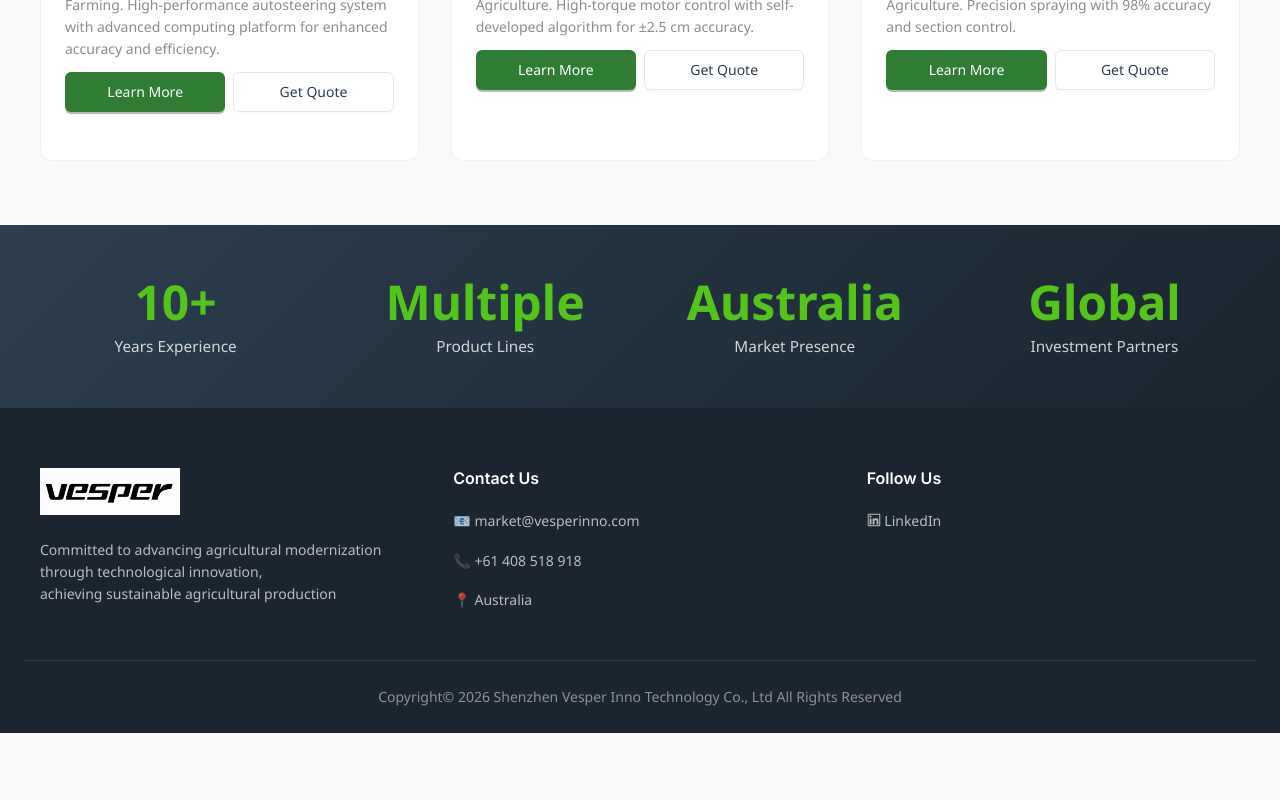
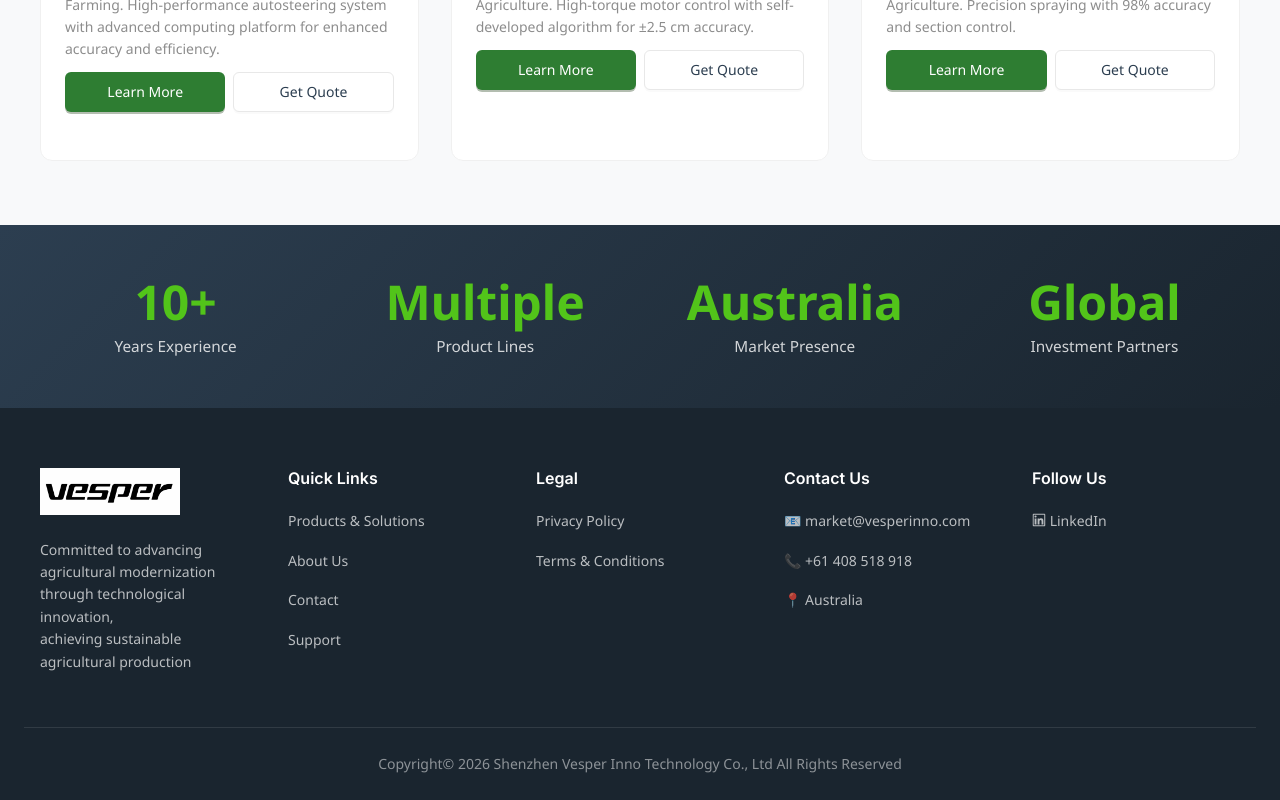
Before and after one commit to Randyren2024/vesper_vue, a Vue app: page / in a window 1280 px wide. Shown: the part 2400-3200 px from the top of the page. Before the commit the page ends 3133 px from the top, so only its background shows below. Built offline with nearby package versions, Linux system fonts and the light colour scheme.

Commit message:
Fix desktop footer: restore Quick Links and Legal sections

```diff
--- a/src/components/Footer.vue
+++ b/src/components/Footer.vue
@@ -14,6 +14,19 @@
           Committed to advancing agricultural modernization through technological innovation,<br>
           achieving sustainable agricultural production
         </p>
+      </div>
+
+      <div class="footer-section">
+        <h3 class="footer-title">Quick Links</h3>
+        <a @click="$router.push('/products-solutions')" class="footer-link">Products & Solutions</a>
+        <a @click="$router.push('/about_us')" class="footer-link">About Us</a>
+        <a @click="$router.push('/contact')" class="footer-link">Contact</a>
+        <a @click="$router.push('/support')" class="footer-link">Support</a>
+      </div>
+      <div class="footer-section">
+        <h3 class="footer-title">Legal</h3>
+        <a href="/privacy-policy" class="footer-link">Privacy Policy</a>
+        <a href="/terms-conditions" class="footer-link">Terms & Conditions</a>
       </div>
 
       <div class="footer-mobile-accordion">
--- a/src/views/ContactView.vue
+++ b/src/views/ContactView.vue
@@ -473,16 +473,16 @@ const dealerLocations: DealerLocation[] = [
 
 .contact-cards {
   display: grid;
-  grid-template-columns: repeat(auto-fit, minmax(250px, 1fr));
-  gap: 30px;
-  max-width: 1000px;
+  grid-template-columns: repeat(4, 1fr);
+  gap: 24px;
+  max-width: 1100px;
   margin: 0 auto;
 }
 
 .contact-card {
   background: white;
   border-radius: 12px;
-  padding: 30px;
+  padding: 24px 16px;
   text-align: center;
   box-shadow: 0 4px 20px rgba(0, 0, 0, 0.08);
   transition: transform 0.3s ease, box-shadow 0.3s ease;
@@ -808,8 +808,8 @@ const dealerLocations: DealerLocation[] = [
   }
 
   .contact-cards {
-    grid-template-columns: 1fr;
-    max-width: 400px;
+    grid-template-columns: repeat(2, 1fr);
+    max-width: 500px;
   }
 }
 
@@ -826,6 +826,29 @@ const dealerLocations: DealerLocation[] = [
     font-size: 20px;
   }
 
+  .contact-cards {
+    grid-template-columns: 1fr;
+    max-width: 300px;
+  }
+
+  .contact-card {
+    padding: 20px;
+  }
+
+  .contact-icon {
+    width: 50px;
+    height: 50px;
+    font-size: 24px;
+  }
+
+  .contact-card-title {
+    font-size: 16px;
+  }
+
+  .contact-card-content {
+    font-size: 14px;
+  }
+
   .submit-btn {
     min-width: 100%;
   }
```
